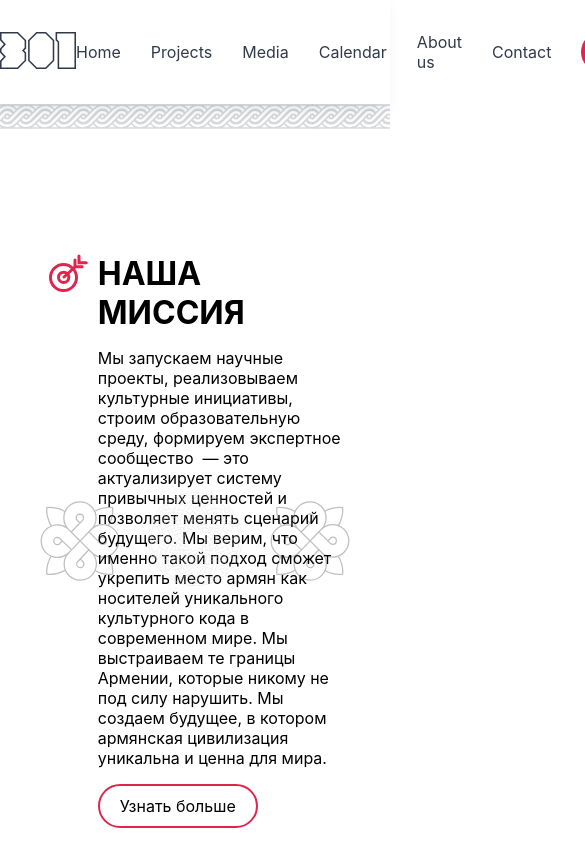
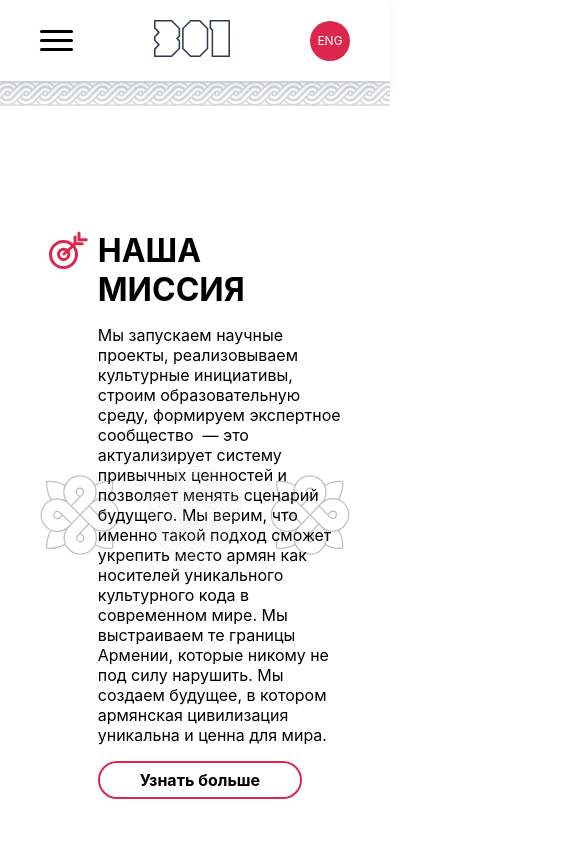
Before and after one commit to tamsargsyan/301-a, a React (Create React App) app: page / in a window 390 px wide. Shown: the top 844 px of the page, 585 px wide, since content can reach past the window. Built offline with nearby package versions, Linux system fonts and the light colour scheme.

Commit message:
add mobile navbar

```diff
--- a/src/components/Background/index.css
+++ b/src/components/Background/index.css
@@ -58,3 +58,8 @@
   bottom: 0;
   transform: rotate(180deg);
 }
+@media screen and (max-width: 975px) {
+  .sidePattern1 {
+    z-index: 3;
+  }
+}
--- a/src/components/Button/index.css
+++ b/src/components/Button/index.css
@@ -1,10 +1,11 @@
 .btn {
-    padding: 10px 20px;
+  padding: 7px 40px;
   border-radius: 46px;
   border: 2px solid var(--main-color);
   display: block;
   width: fit-content;
   transition: 0.3s ease;
+  font-weight: 700;
 }
 .activeBtn {
   background-color: var(--main-color) !important;
--- a/src/components/Navbar/index.css
+++ b/src/components/Navbar/index.css
@@ -21,6 +21,7 @@
 
 .link a {
   color: var(--text-color);
+  font-size: 16px;
 }
 
 .lang {
@@ -30,4 +31,112 @@
   background-color: var(--main-color);
   color: #fff;
   padding: 20px;
+  font-size: 12px;
 }
+/* @media screen and (max-width: 1920px) {
+  .link a {
+    font-size: clamp(0.9375rem, 0rem + 0.9375vw, 1.125rem);
+  }
+}
+@media screen and (max-width: 1600px) {
+  .link a {
+    font-size: clamp(0.820625rem, 0.0025rem + 0.935vw, 0.9375rem);
+  }
+}
+@media screen and (max-width: 1400px) {
+  .link a {
+    font-size: clamp(0.75rem, -0.0033rem + 0.9417vw, 0.820625rem);
+  }
+}
+@media screen and (max-width: 1280px) {
+  .link a {
+    font-size: clamp(0.644375rem, -0.0011rem + 0.9389vw, 0.75rem);
+  }
+}
+@media screen and (max-width: 1100px) {
+  .link a {
+    font-size: clamp(0.46875rem, 0.0004rem + 0.9367vw, 0.644375rem);
+  }
+} */
+@media screen and (max-width: 975px) {
+  .link,
+  .navbarContainer .btn {
+    display: none;
+  }
+  .navbarContainer {
+    justify-content: space-between;
+    padding: 20px 40px;
+  }
+  .hamburger {
+    cursor: pointer;
+    width: 33px;
+    display: flex;
+    flex-direction: column;
+    gap: 6px;
+    position: relative;
+    z-index: 3;
+  }
+  .hamburger .line {
+    width: 100%;
+    height: 3px;
+    background: #000;
+    border-radius: 2px;
+    transition: 0.3s ease;
+  }
+  .openedMobileMenu {
+    position: fixed;
+    background: #fff;
+    width: 100%;
+    height: 100vh;
+    inset: 0;
+    z-index: 2;
+    padding: 145px 40px 0 40px;
+  }
+  .logo {
+    position: relative;
+    z-index: 3;
+    font-weight: 700;
+    font-size: 18px;
+  }
+  .openedHamburger .line:first-child {
+    transform: rotate(45deg) translate(7.5px, 9px);
+  }
+  .openedHamburger .line:nth-child(2) {
+    opacity: 0;
+  }
+  .openedHamburger .line:last-child {
+    transform: rotate(-45deg) translate(2.5px, -6px);
+  }
+  .logo span {
+    opacity: 0;
+    animation: reveal 0.5s ease forwards;
+  }
+  .menu {
+    flex-direction: column;
+    align-items: flex-start;
+  }
+  .openedMobileMenu .link {
+    display: flex;
+    flex-direction: column;
+    font-weight: 500;
+  }
+  .link a {
+    color: #151c26;
+    font-size: 20px;
+    width: 100%;
+  }
+  .openedMobileMenu .link a {
+    opacity: 0;
+    transform: translateY(100%);
+    animation: reveal 1s ease forwards;
+  }
+  .openedMobileMenu .logout a {
+    animation-delay: 0.7s;
+  }
+}
+@keyframes reveal {
+  to {
+    transform: translateY(0);
+    opacity: 1;
+  }
+}
--- a/src/components/Navbar/index.tsx
+++ b/src/components/Navbar/index.tsx
@@ -1,58 +1,98 @@
-import LOGO from "../../assets/logo.svg"
-import Button from "../Button"
-import "./index.css"
+import { useState } from "react";
+import LOGO from "../../assets/logo.svg";
+import { useWindowSize } from "../../hooks/useWindowSize";
+import Button from "../Button";
+import "./index.css";
 
 const Navbar = () => {
   const menu = [
     {
       id: 1,
       name: "Home",
-            link: "/"
+      link: "/",
     },
     {
       id: 2,
       name: "Projects",
-            link: "/projects"
+      link: "/projects",
     },
     {
       id: 3,
       name: "Media",
-            link: "/media"
+      link: "/media",
     },
     {
       id: 4,
       name: "Calendar",
-            link: "/calendar"
+      link: "/calendar",
     },
     {
       id: 5,
       name: "About us",
-            link: "/about"
+      link: "/about",
     },
     {
       id: 5,
       name: "Contact",
-            link: "/contact"
-        }
-    ]
+      link: "/contact",
+    },
+  ];
+  const windowSize = useWindowSize();
+  const [openMenu, setOpenMenu] = useState(false);
   return (
-        <div className="navbarContainer">
-            <div className="logo">
-                <img src={LOGO} alt="Logo" />
+    <div className='navbarContainer'>
+      {windowSize.width < 975 && (
+        <div className='mobileMenu'>
+          <div
+            className={`${openMenu && "openedHamburger"} hamburger`}
+            onClick={() => setOpenMenu(!openMenu)}>
+            <div className='line'></div>
+            <div className='line'></div>
+            <div className='line'></div>
           </div>
-            <div className="menu">
-                <div className="link">
-                    {
-                        menu.map((link, i) => (
-                            <a key={i} href={link.link}>{link.name}</a>
-                        ))
-                    }
+          {openMenu && (
+            <div className='openedMobileMenu'>
+              <div className='menu'>
+                <div className='link'>
+                  {menu.map((link, i) => (
+                    <a
+                      key={i}
+                      href={link.link}
+                      style={{ animationDelay: `${i * 0.1}s` }}>
+                      {link.name}
+                    </a>
+                  ))}
                 </div>
-                <div className="lang">ENG</div>
+                <div className='link logout'>
+                  <a href='/'>Log out</a>
                 </div>
-            <Button text="Sign In" />
               </div>
-    )
-}
+            </div>
+          )}
+        </div>
+      )}
+      {openMenu ? (
+        <div className='logo'>
+          <span>Меню</span>
+        </div>
+      ) : (
+        <div className='logo'>
+          <img src={LOGO} alt='Logo' />
+        </div>
+      )}
+      <div className='menu'>
+        <div className='link'>
+          {menu.map((link, i) => (
+            <a key={i} href={link.link}>
+              {link.name}
+            </a>
+          ))}
+        </div>
+        <div className='lang'>ENG</div>
+      </div>
+      <Button text='Sign In' />
+    </div>
+  );
+};
 
-export default Navbar
+export default Navbar;
--- a/src/components/Projects/index.tsx
+++ b/src/components/Projects/index.tsx
@@ -78,7 +78,7 @@ const Projects = () => {
   };
 
   const handleNext = () => {
-    if (currentIndex < projects.length - 1) {
+    if (currentIndex < 1) {
       setCurrentIndex(prevIndex => prevIndex + 1);
     }
   };
--- /dev/null
+++ b/src/hooks/useWindowSize.tsx
@@ -0,0 +1,23 @@
+import { useEffect, useState } from "react";
+
+export const useWindowSize = () => {
+  const [windowSize, setWindowSize] = useState({
+    width: window.innerWidth,
+    height: window.innerHeight,
+  });
+
+  useEffect(() => {
+    const handleResize = () => {
+      setWindowSize({
+        width: window.innerWidth,
+        height: window.innerHeight,
+      });
+    };
+    window.addEventListener("resize", handleResize);
+    return () => {
+      window.removeEventListener("resize", handleResize);
+    };
+  }, []); // eslint-disable-line
+
+  return windowSize;
+};
```
Lines whose indentation alone changed are shown as unchanged.
